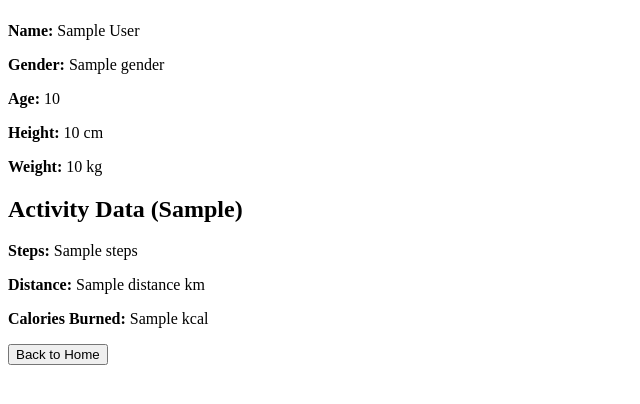
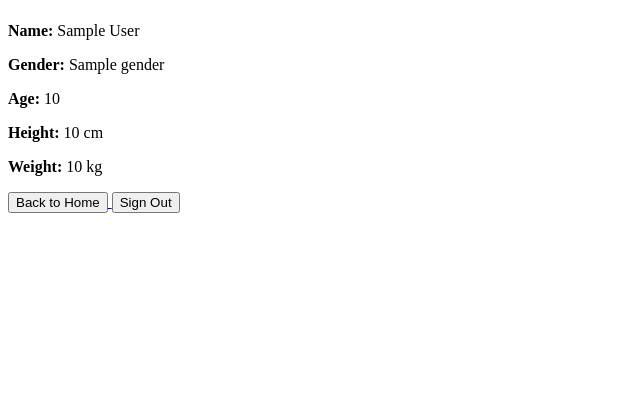
Before and after one commit to hantswilliams/sbu-fitbit, a Python web app: template flask/templates/dashboard.html in a window 1280 px wide. Shown: the part 187-591 px from the top of the page, without its empty margins (0-640 px from the left). Run offline with Jinja, Linux system fonts and the light colour scheme; the template is opened without the code that fills it: most values are stand-ins (such as "Sample title", 1, 10 or a date in 2020).

Commit message:
enhanced

```diff
--- a/flask/templates/dashboard.html
+++ b/flask/templates/dashboard.html
@@ -22,12 +22,6 @@
         <p><strong>Height:</strong> {{ data['user']['height'] | default('') }} cm</p>
         <p><strong>Weight:</strong> {{ data['user']['weight'] | default('') }} kg</p>
 
-        <!-- Example of additional Fitbit data -->
-        <h2>Activity Data (Sample)</h2>
-        <p><strong>Steps:</strong> {{ data['activities'][0]['steps'] | default('') }}</p>
-        <p><strong>Distance:</strong> {{ data['activities'][0]['distance'] | default('') }} km</p>
-        <p><strong>Calories Burned:</strong> {{ data['activities'][0]['caloriesOut'] | default('') }} kcal</p>
-
         <!-- Add more data as needed -->
     {% else %}
         <p>No data available. Please try reconnecting your Fitbit account.</p>
@@ -36,5 +30,9 @@
     <a href="{{ url_for('index') }}">
         <button>Back to Home</button>
     </a>
+    <a href="{{ url_for('signout') }}">
+        <button>Sign Out</button>
+    </a>
+
 </body>
 </html>
```
Also changed, not shown: flask/app.py (+10 -2 lines), flask/templates/index.html (+11 -4 lines).
